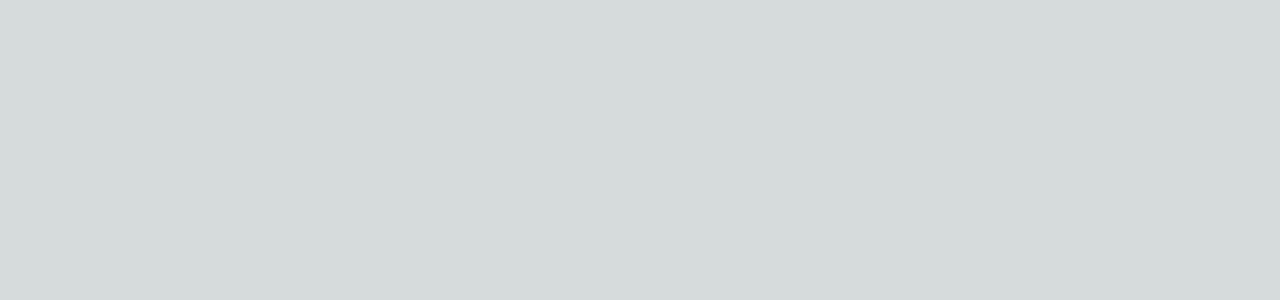
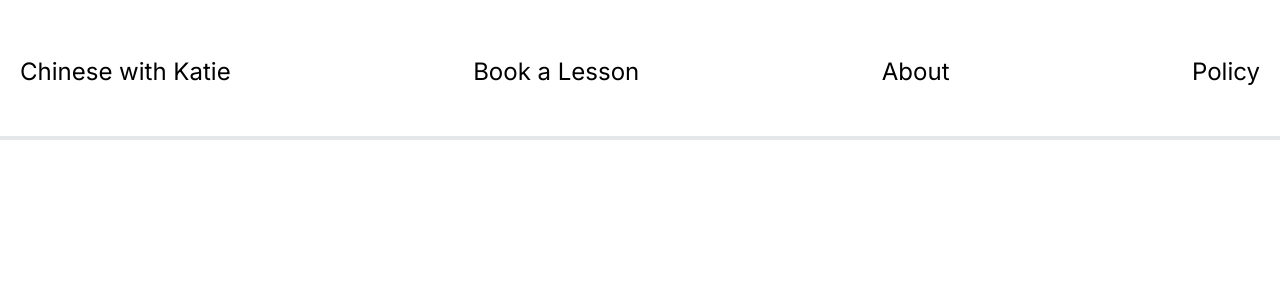
Before and after one commit to zachcygan/chinese_with_katie, a Next.js app: page /about in a window 1280 px wide. Shown: the top 300 px of the page. Built offline with nearby package versions, Linux system fonts and the light colour scheme.

Commit message:
Added navbar

```diff
--- a/src/app/globals.css
+++ b/src/app/globals.css
@@ -1,33 +1,3 @@
 @tailwind base;
 @tailwind components;
 @tailwind utilities;
-
-:root {
-  --foreground-rgb: 0, 0, 0;
-  --background-start-rgb: 214, 219, 220;
-  --background-end-rgb: 255, 255, 255;
-}
-
-@media (prefers-color-scheme: dark) {
-  :root {
-    --foreground-rgb: 255, 255, 255;
-    --background-start-rgb: 0, 0, 0;
-    --background-end-rgb: 0, 0, 0;
-  }
-}
-
-body {
-  color: rgb(var(--foreground-rgb));
-  background: linear-gradient(
-      to bottom,
-      transparent,
-      rgb(var(--background-end-rgb))
-    )
-    rgb(var(--background-start-rgb));
-}
-
-@layer utilities {
-  .text-balance {
-    text-wrap: balance;
-  }
-}
--- a/src/app/layout.tsx
+++ b/src/app/layout.tsx
@@ -1,12 +1,14 @@
 import type { Metadata } from "next";
 import { Inter } from "next/font/google";
 import "./globals.css";
+import Navbar from "../components/navbar";
+import Footer from "../components/footer";
 
 const inter = Inter({ subsets: ["latin"] });
 
 export const metadata: Metadata = {
-  title: "Create Next App",
-  description: "Generated by create next app",
+  title: "Chinese with Katie",
+  description: "Learn chinese with Katie!",
 };
 
 export default function RootLayout({
@@ -16,7 +18,17 @@ export default function RootLayout({
 }>) {
   return (
     <html lang="en">
-      <body className={inter.className}>{children}</body>
+      <body className={`max-w-7xl mx-auto ${inter.className}`}>
+        <header>
+          <Navbar />
+        </header>
+        <div>
+          {children}
+        </div>
+        <div>
+          <Footer />
+        </div>
+      </body>
     </html>
   );
 }
--- a/src/app/page.tsx
+++ b/src/app/page.tsx
@@ -2,112 +2,8 @@ import Image from "next/image";
 
 export default function Home() {
   return (
-    <main className="flex min-h-screen flex-col items-center justify-between p-24">
-      <div className="z-10 max-w-5xl w-full items-center justify-between font-mono text-sm lg:flex">
-        <p className="fixed left-0 top-0 flex w-full justify-center border-b border-gray-300 bg-gradient-to-b from-zinc-200 pb-6 pt-8 backdrop-blur-2xl dark:border-neutral-800 dark:bg-zinc-800/30 dark:from-inherit lg:static lg:w-auto  lg:rounded-xl lg:border lg:bg-gray-200 lg:p-4 lg:dark:bg-zinc-800/30">
-          Get started by editing&nbsp;
-          <code className="font-mono font-bold">src/app/page.tsx</code>
-        </p>
-        <div className="fixed bottom-0 left-0 flex h-48 w-full items-end justify-center bg-gradient-to-t from-white via-white dark:from-black dark:via-black lg:static lg:h-auto lg:w-auto lg:bg-none">
-          <a
-            className="pointer-events-none flex place-items-center gap-2 p-8 lg:pointer-events-auto lg:p-0"
-            href="https://vercel.com?utm_source=create-next-app&utm_medium=appdir-template&utm_campaign=create-next-app"
-            target="_blank"
-            rel="noopener noreferrer"
-          >
-            By{" "}
-            <Image
-              src="/vercel.svg"
-              alt="Vercel Logo"
-              className="dark:invert"
-              width={100}
-              height={24}
-              priority
-            />
-          </a>
-        </div>
-      </div>
-
-      <div className="relative flex place-items-center before:absolute before:h-[300px] before:w-full sm:before:w-[480px] before:-translate-x-1/2 before:rounded-full before:bg-gradient-radial before:from-white before:to-transparent before:blur-2xl before:content-[''] after:absolute after:-z-20 after:h-[180px] after:w-full sm:after:w-[240px] after:translate-x-1/3 after:bg-gradient-conic after:from-sky-200 after:via-blue-200 after:blur-2xl after:content-[''] before:dark:bg-gradient-to-br before:dark:from-transparent before:dark:to-blue-700 before:dark:opacity-10 after:dark:from-sky-900 after:dark:via-[#0141ff] after:dark:opacity-40 before:lg:h-[360px] z-[-1]">
-        <Image
-          className="relative dark:drop-shadow-[0_0_0.3rem_#ffffff70] dark:invert"
-          src="/next.svg"
-          alt="Next.js Logo"
-          width={180}
-          height={37}
-          priority
-        />
-      </div>
-
-      <div className="mb-32 grid text-center lg:max-w-5xl lg:w-full lg:mb-0 lg:grid-cols-4 lg:text-left">
-        <a
-          href="https://nextjs.org/docs?utm_source=create-next-app&utm_medium=appdir-template&utm_campaign=create-next-app"
-          className="group rounded-lg border border-transparent px-5 py-4 transition-colors hover:border-gray-300 hover:bg-gray-100 hover:dark:border-neutral-700 hover:dark:bg-neutral-800/30"
-          target="_blank"
-          rel="noopener noreferrer"
-        >
-          <h2 className={`mb-3 text-2xl font-semibold`}>
-            Docs{" "}
-            <span className="inline-block transition-transform group-hover:translate-x-1 motion-reduce:transform-none">
-              -&gt;
-            </span>
-          </h2>
-          <p className={`m-0 max-w-[30ch] text-sm opacity-50`}>
-            Find in-depth information about Next.js features and API.
-          </p>
-        </a>
-
-        <a
-          href="https://nextjs.org/learn?utm_source=create-next-app&utm_medium=appdir-template-tw&utm_campaign=create-next-app"
-          className="group rounded-lg border border-transparent px-5 py-4 transition-colors hover:border-gray-300 hover:bg-gray-100 hover:dark:border-neutral-700 hover:dark:bg-neutral-800/30"
-          target="_blank"
-          rel="noopener noreferrer"
-        >
-          <h2 className={`mb-3 text-2xl font-semibold`}>
-            Learn{" "}
-            <span className="inline-block transition-transform group-hover:translate-x-1 motion-reduce:transform-none">
-              -&gt;
-            </span>
-          </h2>
-          <p className={`m-0 max-w-[30ch] text-sm opacity-50`}>
-            Learn about Next.js in an interactive course with&nbsp;quizzes!
-          </p>
-        </a>
-
-        <a
-          href="https://vercel.com/templates?framework=next.js&utm_source=create-next-app&utm_medium=appdir-template&utm_campaign=create-next-app"
-          className="group rounded-lg border border-transparent px-5 py-4 transition-colors hover:border-gray-300 hover:bg-gray-100 hover:dark:border-neutral-700 hover:dark:bg-neutral-800/30"
-          target="_blank"
-          rel="noopener noreferrer"
-        >
-          <h2 className={`mb-3 text-2xl font-semibold`}>
-            Templates{" "}
-            <span className="inline-block transition-transform group-hover:translate-x-1 motion-reduce:transform-none">
-              -&gt;
-            </span>
-          </h2>
-          <p className={`m-0 max-w-[30ch] text-sm opacity-50`}>
-            Explore starter templates for Next.js.
-          </p>
-        </a>
-
-        <a
-          href="https://vercel.com/new?utm_source=create-next-app&utm_medium=appdir-template&utm_campaign=create-next-app"
-          className="group rounded-lg border border-transparent px-5 py-4 transition-colors hover:border-gray-300 hover:bg-gray-100 hover:dark:border-neutral-700 hover:dark:bg-neutral-800/30"
-          target="_blank"
-          rel="noopener noreferrer"
-        >
-          <h2 className={`mb-3 text-2xl font-semibold`}>
-            Deploy{" "}
-            <span className="inline-block transition-transform group-hover:translate-x-1 motion-reduce:transform-none">
-              -&gt;
-            </span>
-          </h2>
-          <p className={`m-0 max-w-[30ch] text-sm opacity-50 text-balance`}>
-            Instantly deploy your Next.js site to a shareable URL with Vercel.
-          </p>
-        </a>
-      </div>
-    </main>
+    <div>
+      test
+    </div>
   );
 }
--- /dev/null
+++ b/src/components/footer.tsx
@@ -0,0 +1,9 @@
+'use client'
+
+export default function Footer() {
+  return (
+    <div>
+
+    </div>
+  )
+}
--- /dev/null
+++ b/src/components/navbar.tsx
@@ -0,0 +1,43 @@
+'use client'
+import Link from 'next/link'
+import { usePathname } from 'next/navigation'
+
+const navigation = [
+  { name: 'Chinese with Katie', href: '/', current: true},
+  { name: 'Book a Lesson', href: '/services', current: false },
+  { name: 'About', href: '/about', current: false },
+  { name: 'Policy', href: '/policy', current: false },
+]
+
+type NavItemProps = {
+  href: string
+  children: React.ReactNode
+}
+
+export default function Navbar() {
+  const pathname = usePathname()
+
+  return (
+    <div className={`border-b-4 m-2 mx-auto text-center py-10`}>
+      <div>
+        {/* LINK FOR HOME PAGE/LOGO GOES HERE */}
+      </div>
+      <div className='flex justify-between'>
+        {navigation.map((item) => {
+          // const isActive = item.href === pathname;
+          const home = item.href === 'Chinese with Katie';
+          return (
+            <Link
+              key={item.name}
+              href={item.href}
+              className={`px-5 py-2 rounded-md text-lg lg:text-2xl relative no-underline transition-all delay-150 hover:delay-0 ease-in-out ${home ? 'text-red-800' : ''}`}
+              aria-current={item.href === pathname ? 'page' : undefined}
+            >
+              <span>{item.name}</span>
+            </Link>
+          );
+        })}
+      </div>
+    </div>
+  )
+}
```
